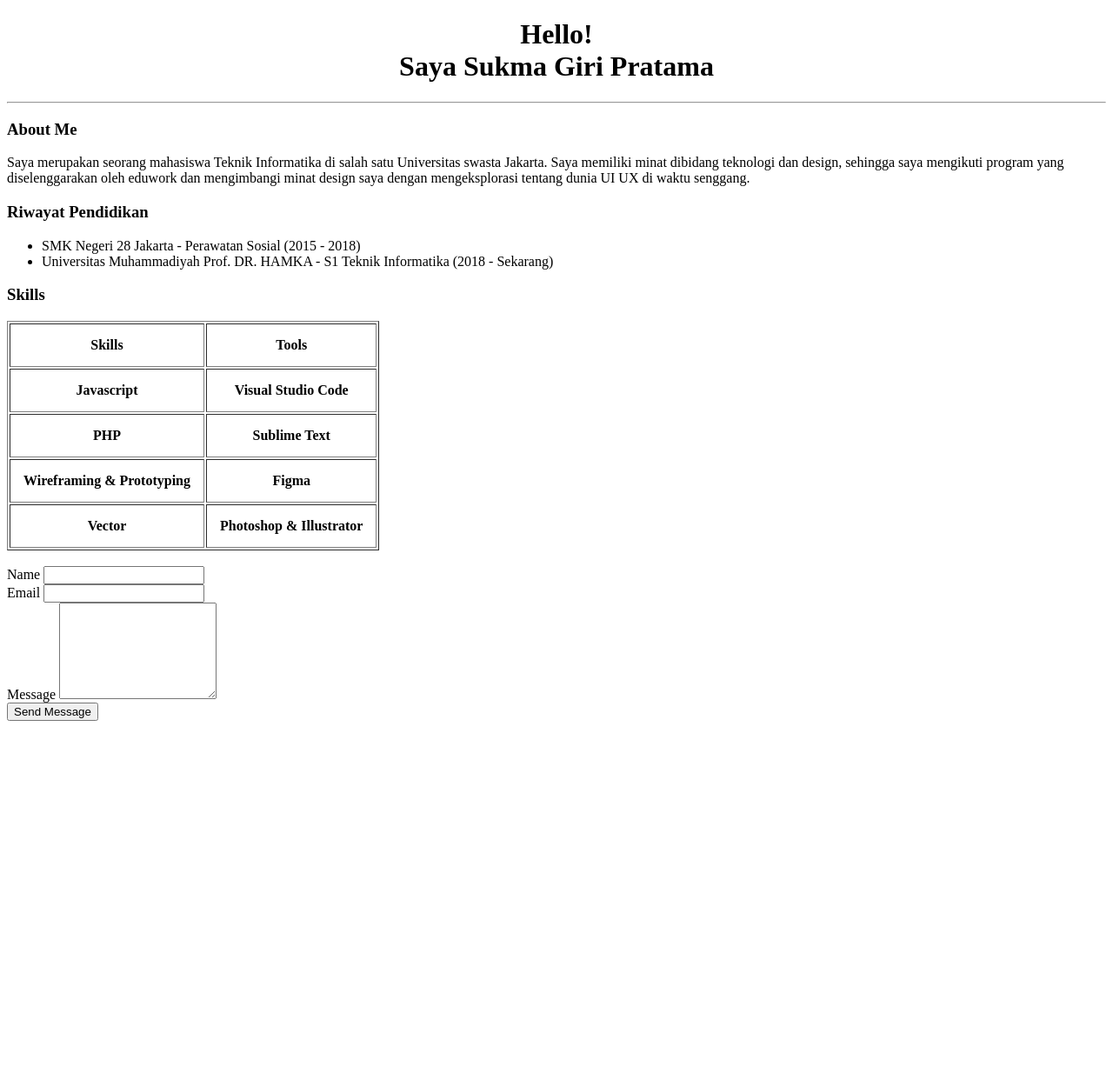
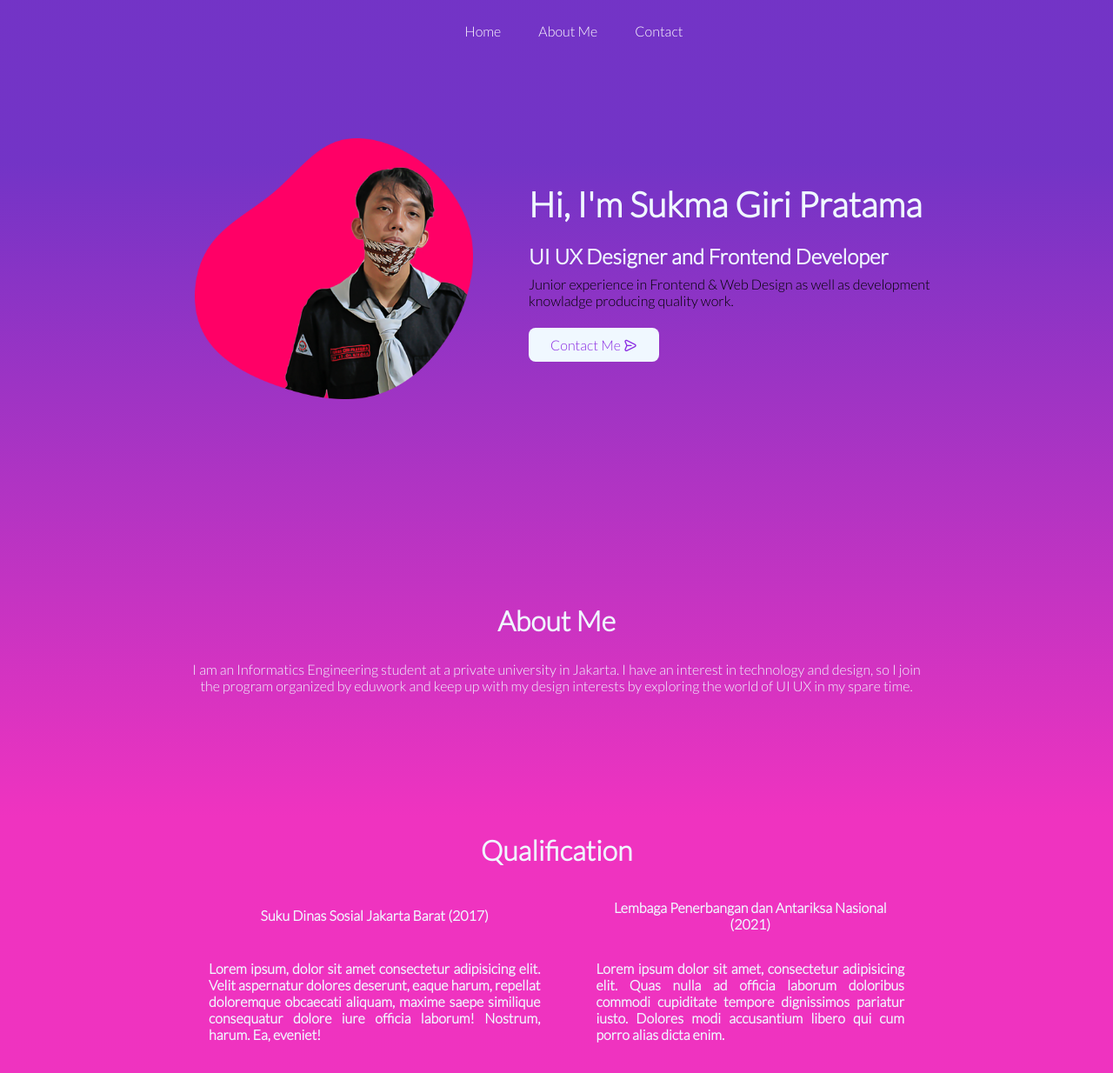
Before and after one commit to sukmagp/Frontend, a plain HTML site: page index.html in a window 1280 px wide. Shown: the top 1234 px of the page at 87% size. Before the commit the page ends 837 px from the top, so only its background shows below. Drawn offline with nearby package versions, Linux system fonts and the light colour scheme.

Commit message:
add styling css

```diff
--- /dev/null
+++ b/assets/css/style.css
@@ -0,0 +1,185 @@
+body{
+    background: linear-gradient(180deg, rgba(80, 1, 184, 0.8) 10%, rgba(235, 0, 176, 0.8) 50%);
+    font-family: 'Lato', sans-serif;
+}
+
+/*==================== Navigasi ====================*/
+nav {
+	z-index: 9999;
+	width: 100%;
+	text-align:center;
+	top: 0;
+	right: 0;
+
+}
+
+nav ul li {
+	padding: 10px 10px;
+	display: inline-block;
+}
+
+nav ul li a {
+	padding: 10px;
+	text-decoration: none;
+	font-size: 16px;
+	color: #fff;
+}
+
+nav ul li a:hover {
+	color: rgba(235, 0, 176, 0.8);
+}
+
+/*==================== Home ====================*/
+#home__table{
+    margin: 72px 0px 200px;
+}
+
+.picture{
+    width: 320px;
+}
+
+.row1{
+    width: 120px;
+}
+
+.home__buttons{
+    background-color: aliceblue;
+    text-decoration: none;
+    color: blueviolet;
+    padding: 10px 25px;
+    border-radius: 8px;
+}
+
+
+.home__buttons:hover{
+    background-color: rgba(235, 0, 176, 0.8,);
+    opacity: 90%;
+}
+
+.home__title{
+    font-size: 40px;
+    color: aliceblue;
+    margin-top: -5px;
+}
+
+.home__subtitle{
+    font-size: 24px;
+    color: aliceblue;
+    font-weight: bold;
+    margin-bottom: -8px;
+    margin-top: -12px;
+}
+
+.home__description{
+    margin-bottom: 32px;
+}
+
+/*==================== About Me ====================*/
+.about-tittle{
+    text-align: center;
+    font-size: 32px;
+    color: aliceblue;
+    margin-top: 100px;
+}
+
+.about-description{
+    color: aliceblue;
+    text-align: center ;
+    font-size: 16px;
+    margin-left: 210px;
+    margin-right: 210px;
+    margin-bottom: 160px;
+}
+
+/*==================== Qualification ====================*/
+.q-table{
+    margin-left: 200px;
+    margin-right: 200px;
+    margin-bottom: 100px;
+}
+
+.q-tittle{
+    text-align: center;
+    color: aliceblue;
+    font-size: 32px;
+    margin-bottom: 5px;
+}
+
+.q-tittle1{
+    color: aliceblue;
+}
+
+.q-tittle2{
+    color: aliceblue;
+}
+
+.q-desc1{
+    color: aliceblue;
+    text-align: justify;
+}
+
+.q-desc2{
+    color: aliceblue;
+    text-align: justify;
+}
+
+/*==================== Contact Me ====================*/
+.contact__title{
+    text-align: center;
+    color: aliceblue;
+    font-size: 32px;
+    margin-bottom: 5px;
+}
+
+.contact__form{
+    margin-left: 390px;
+}
+
+.contact__content{
+    background-color: rgba(0,0,0,.5);
+    border-radius: 8px;
+    padding: 12px 16px 4px;
+    width: 500px;
+    margin: 8px;
+}
+
+.contact__label{
+    font-size: 14px;
+    color: aliceblue;
+}
+
+.contact__input{
+    width: 100%;
+    background-color: var(--input-color);
+    color: aliceblue;
+    font-size: 14px;
+    border: none;
+    outline: none;
+    padding: 12px 8px 8px 0px;
+}
+
+.contact_button{
+    width: 160px;
+    height: 50px;
+    background-color: blueviolet;
+    color: aliceblue;
+    text-decoration: none;
+    margin-left: 200px;
+    border-radius: 8px;
+    cursor: pointer;
+    margin-bottom: 40px;
+}
+
+.contact_button:hover{
+    background-color: darkorchid;
+    text-decoration: none;
+}
+
+.footer{
+    background-color: rgba(80, 1, 184, 0.8);
+    color: aliceblue;
+    text-align: center;
+    width: 100%;
+    height: 50px;
+    line-height: 50px;
+}
--- a/index.html
+++ b/index.html
@@ -5,93 +5,119 @@
     <meta http-equiv="X-UA-Compatible" content="IE=edge">
     <meta name="viewport" content="width=device-width, initial-scale=1.0">
     <title>Portfolio Sukma Giri Pratama</title>
+    <!--========== CSS ==========-->
+    <link rel="stylesheet" href="assets/css/style.css">
+    <!--========== Icon ==========-->
+    <link rel="stylesheet" href="https://unicons.iconscout.com/release/v4.0.0/css/line.css">
+    <!--========== Font ==========-->
+    <link rel="preconnect" href="https://fonts.googleapis.com">
+    <link rel="preconnect" href="https://fonts.gstatic.com" crossorigin>
+    <link href="https://fonts.googleapis.com/css2?family=Lato:wght@300&display=swap" rel="stylesheet">
 </head>
 <body>
-    <h1 align="center">
-        Hello!
-        <br/>
-        Saya Sukma Giri Pratama
-    </h1>
-    <hr>
-    <h3>
-        About Me
-    </h3>
-    <p>
-        Saya merupakan seorang mahasiswa Teknik Informatika di salah satu Universitas swasta Jakarta.
-        Saya memiliki minat dibidang teknologi dan design, sehingga saya mengikuti program yang diselenggarakan oleh eduwork
-        dan mengimbangi minat design saya dengan mengeksplorasi tentang dunia UI UX di waktu senggang.
+        <section>
+            <nav class="navigasi">
+                <ul>
+                    <li><a href="#home">Home</a></li>
+                    <li><a href="#about">About Me</a></li>
+                    <li><a href="#contact">Contact</a></li>
+                </ul>
+            </nav>
+        </section>
+
+        <!--========== Home ==========-->
+        <section>
+            <table id="home__table" cellspacing="0" cellpadding="32">
+                <tr>
+                    <td class="row1"></td>
+                    <td class="row2">
+                    <img src="assets/img/picture.png" alt="" class="picture">
+                    </td>
+                    <td class="row3">
+                    <div class="home__data">
+                        <h1 class="home__title">Hi, I'm Sukma Giri Pratama</h1>
+                        <h3 class="home__subtitle">UI UX Designer and Frontend Developer</h3>
+                        <p class="home__description">Junior experience in Frontend & Web Design as well as development
+                            <br/>knowladge producing quality work.</p>
+                            <a href="#contact" class="home__buttons">
+                            Contact Me <i class="uil uil-message button__icon"></i>
+                            </a>
+                    </div>
+                    </td>
+                </tr>
+            </table>
+        </section>
+        <!--========== About Me ==========-->
+        <section id="about">
+            <h2 class="about-tittle">About Me</h2>
+            <p class="about-description">I am an Informatics Engineering student at a private university in Jakarta.
+                I have an interest in technology and design, so I join the program organized by eduwork
+                and keep up with my design interests by exploring the world of UI UX in my spare time.
             </p>
-    <h3>
-        Riwayat Pendidikan
-    </h3>
-    <ul>
-        <li>SMK Negeri 28 Jakarta - Perawatan Sosial (2015 - 2018)</li>
-        <li>Universitas Muhammadiyah Prof. DR. HAMKA - S1 Teknik Informatika (2018 - Sekarang)</li>
-    </ul>
 
-    <h3>
-        Skills
-    </h3>
-    <table border="1px" cellpadding ="15px">
+            <div>
+                <h2 class="q-tittle">Qualification</h2>
+                <table class="q-table" cellspacing="32px" cellpadding="0">
                     <thead>
                         <tr>
-                <th>
-                    Skills
-                </th>
-                <th>
-                    Tools
-                </th>
+                            <th class="q-tittle1">Suku Dinas Sosial Jakarta Barat (2017)</th>
+                            <th></th>
+                            <th class="q-tittle2">Lembaga Penerbangan dan Antariksa Nasional (2021)</th>
                         </tr>
                     </thead>
                     <tbody>
                         <tr>
-                <th>
-                    Javascript
+                            <th class="q-desc1">
+                                Lorem ipsum, dolor sit amet consectetur adipisicing elit.
+                                Velit aspernatur dolores deserunt, eaque harum, repellat doloremque obcaecati aliquam,
+                                maxime saepe similique consequatur dolore iure officia laborum! Nostrum, harum. Ea, eveniet!
                             </th>
-                <th>
-                    Visual Studio Code
-                </th>
-            </tr>
-            <tr>
-                <th>
-                    PHP
-                </th>
-                <th>
-                    Sublime Text
-                </th>
-            </tr>
-            <tr>
-                <th>
-                    Wireframing & Prototyping
-                </th>
-                <th>
-                    Figma
-                </th>
-            </tr>
-            <tr>
-                <th>
-                    Vector
-                </th>
-                <th>
-                    Photoshop & Illustrator
+                            <th></th>
+                            <th class="q-desc2">
+                                Lorem ipsum dolor sit amet, consectetur adipisicing elit.
+                                Quas nulla ad officia laborum doloribus commodi cupiditate tempore dignissimos pariatur iusto.
+                                Dolores modi accusantium libero qui cum porro alias dicta enim.
                             </th>
                         </tr>
                     </tbody>
                 </table>
-    <br>
+            </div>
+        </section>
 
-    <form action="">
-        <label for="">Name</label>
+        <!--========== Contact Me ==========-->
+        <section class="contact section" id="contact">
+            <h2 class="contact__title">Contact Me</h2>
+
+                <form action="" class="contact__form">
+                    <div class="contact__inputs">
+                        <div class="contact__content">
+                            <label for="" class="contact__label">Name</label>
                             <input type="text" class="contact__input">
-        <br>
-        <label for="">Email</label>
-        <input type="email">
-        <br>
-        <label for="" >Message</label>
+                        </div>
+
+                        <div class="contact__content">
+                            <label for="" class="contact__label">Email</label>
+                            <input type="email" class="contact__input">
+                        </div>
+
+                    <div class="contact__content">
+                        <label for="" class="contact__label">Message</label>
                         <textarea name="" id="" cols="0" rows="7" class="contact__input"></textarea>
-        <br>
-        <button type="button">Send Message</button>
+                    </div>
+
+                    <div>
+                        <button type="submit" class="contact_button">
+                            Send Message
+                        </button>
+                    </div>
+                    </div>
                 </form>
+            </div>
+        </section>
 
+        <!--========== Footer ==========-->
+        <footer class="footer">
+            <p class="footer__copy">&#169; sukmagp. All right reserved</p>
+        </footer>
 </body>
 </html>
```
Also changed, not shown: assets/img/picture.png (added), assets/img/profile.png (added). Lines whose indentation alone changed are shown as unchanged.
